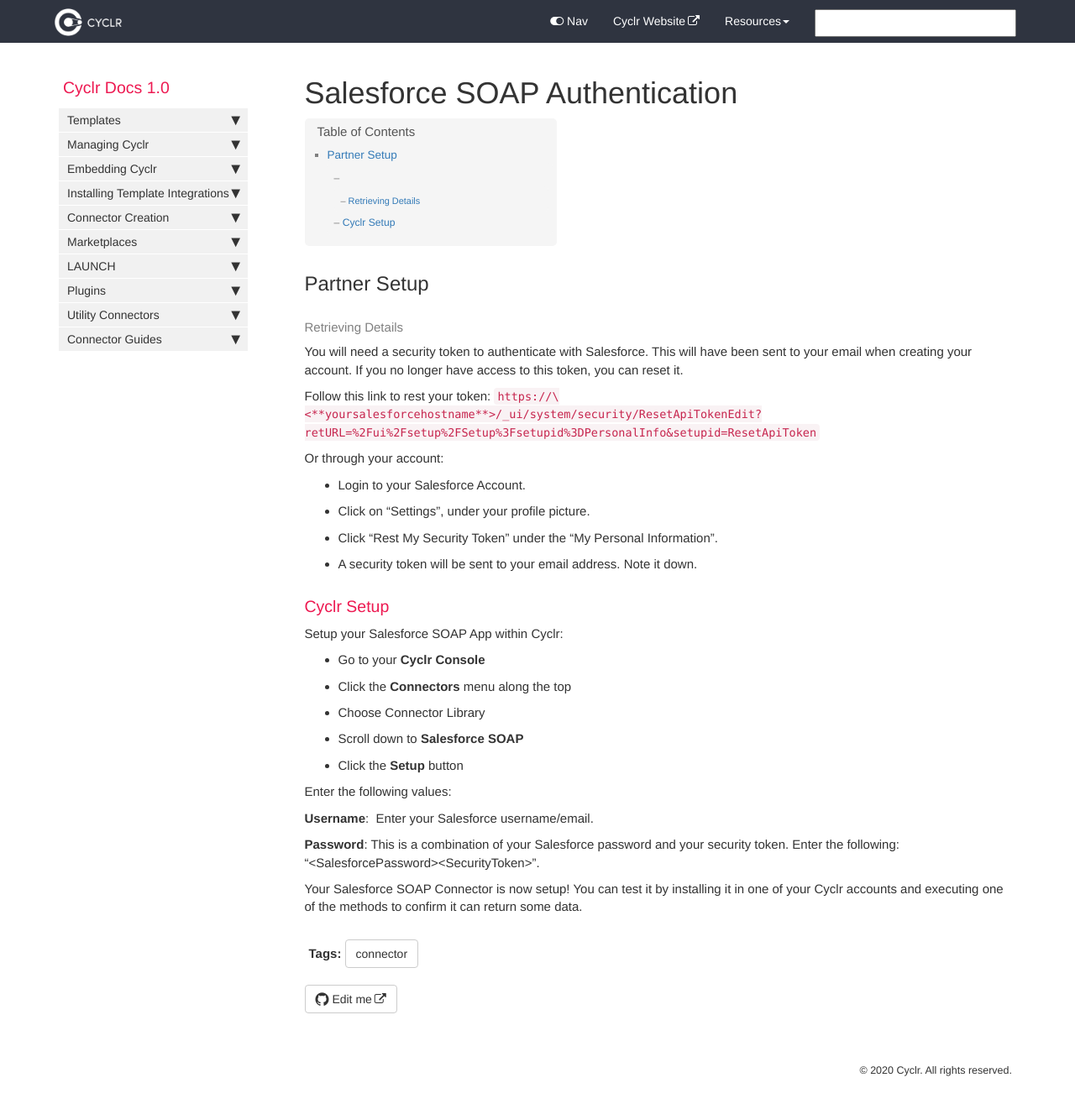
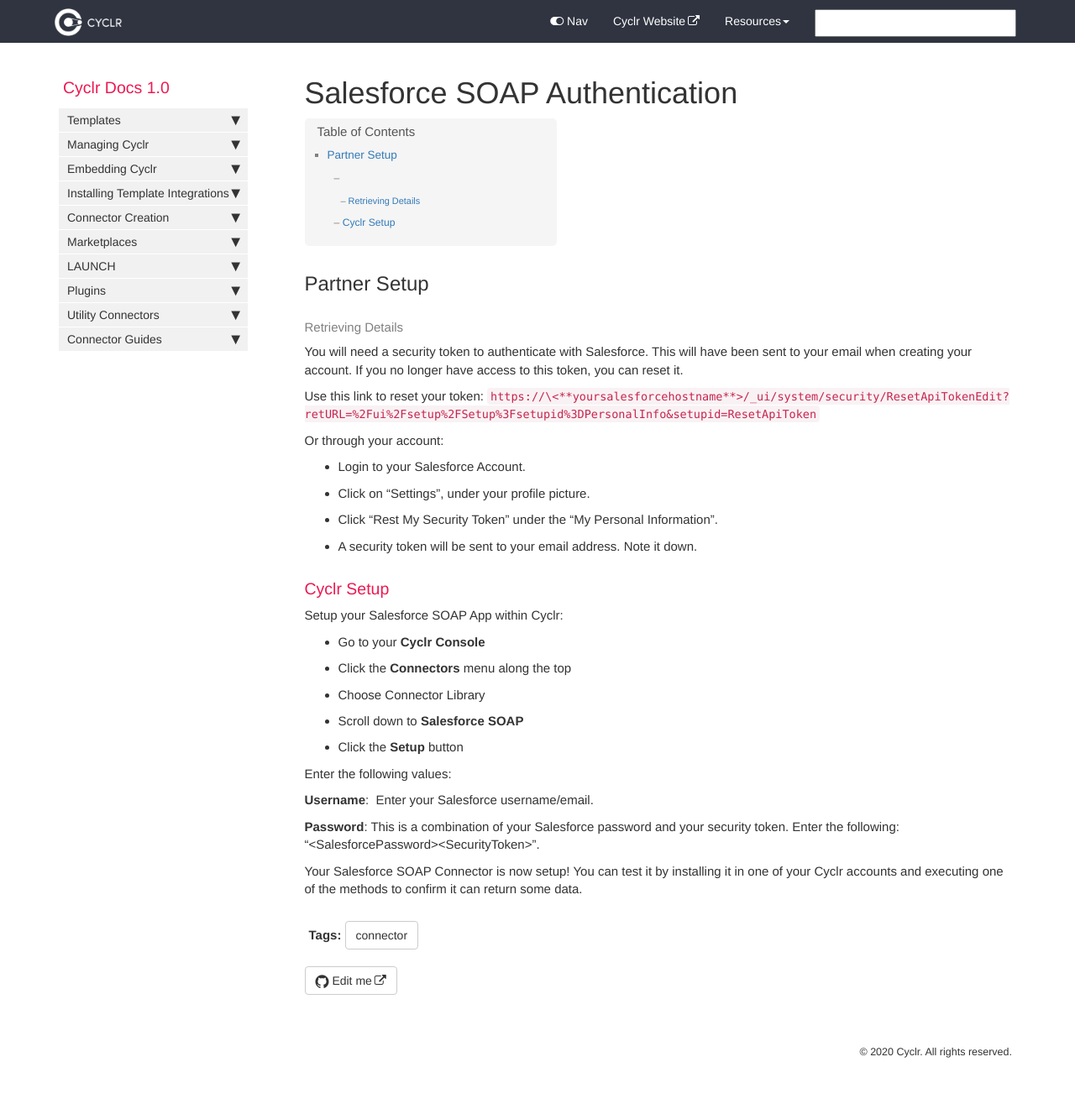
Before and after one commit to sneakysneak/docs, a Jekyll site: the page built from pages/connector-authentication/salesforceSoap.md, in a window 1280 px wide and 1345 px high. Shown: the top 1321 px of the window at 84% size. Built offline with Jekyll 4.4.1, drawn with Linux system fonts in a browser that asks for light colours; nearby versions of some CDN libraries; comment, search, counter and statistics services are not loaded.

Commit message:
Update salesforceSoap.md

```diff
--- a/pages/connector-authentication/salesforceSoap.md
+++ b/pages/connector-authentication/salesforceSoap.md
@@ -11,7 +11,7 @@ tags: [connector]
 
 You will need a security token to authenticate with Salesforce. This will have been sent to your email when creating your account. If you no longer have access to this token, you can reset it.
 
-Follow this link to rest your token: `https://\<**yoursalesforcehostname**>/_ui/system/security/ResetApiTokenEdit?retURL=%2Fui%2Fsetup%2FSetup%3Fsetupid%3DPersonalInfo&setupid=ResetApiToken`
+Use this link to reset your token: `https://\<**yoursalesforcehostname**>/_ui/system/security/ResetApiTokenEdit?retURL=%2Fui%2Fsetup%2FSetup%3Fsetupid%3DPersonalInfo&setupid=ResetApiToken`
 
 Or through your account:
 
```
